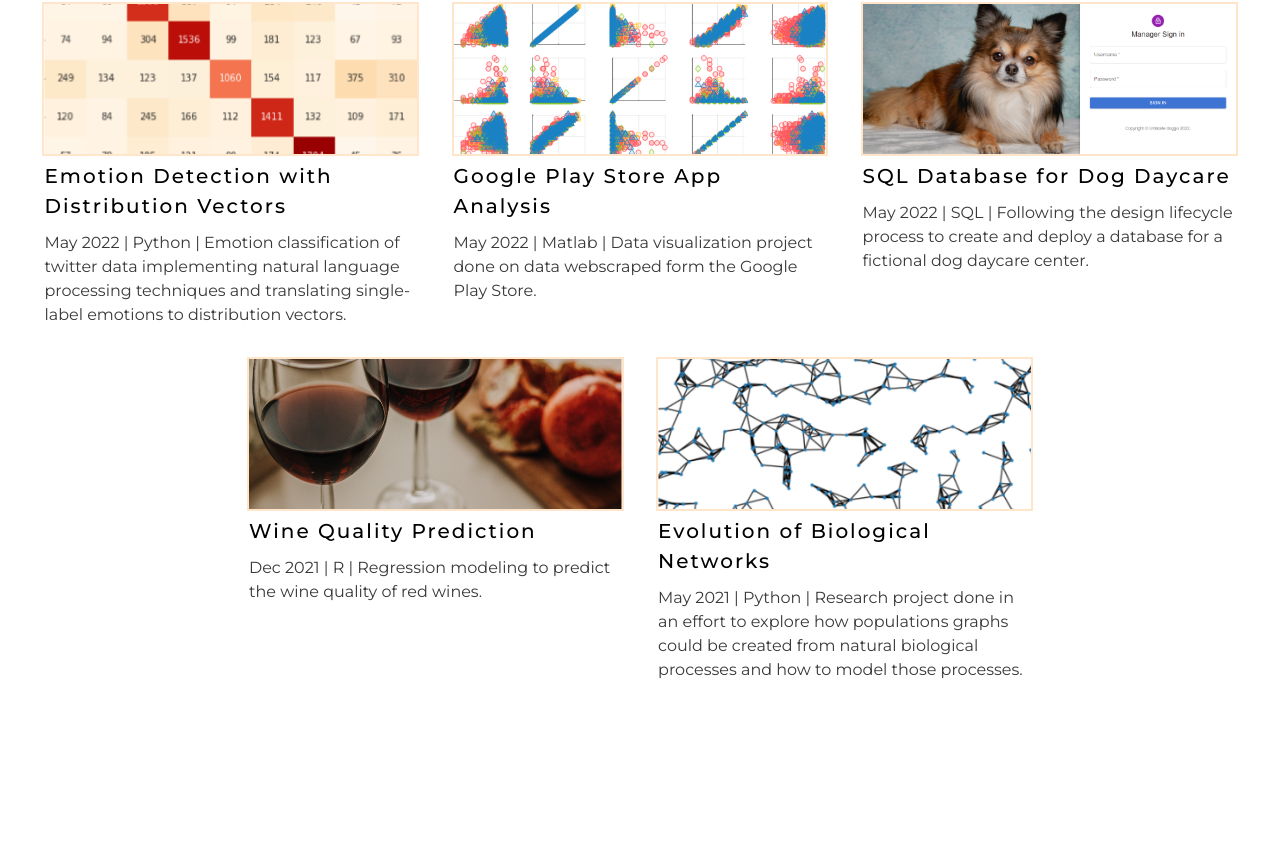
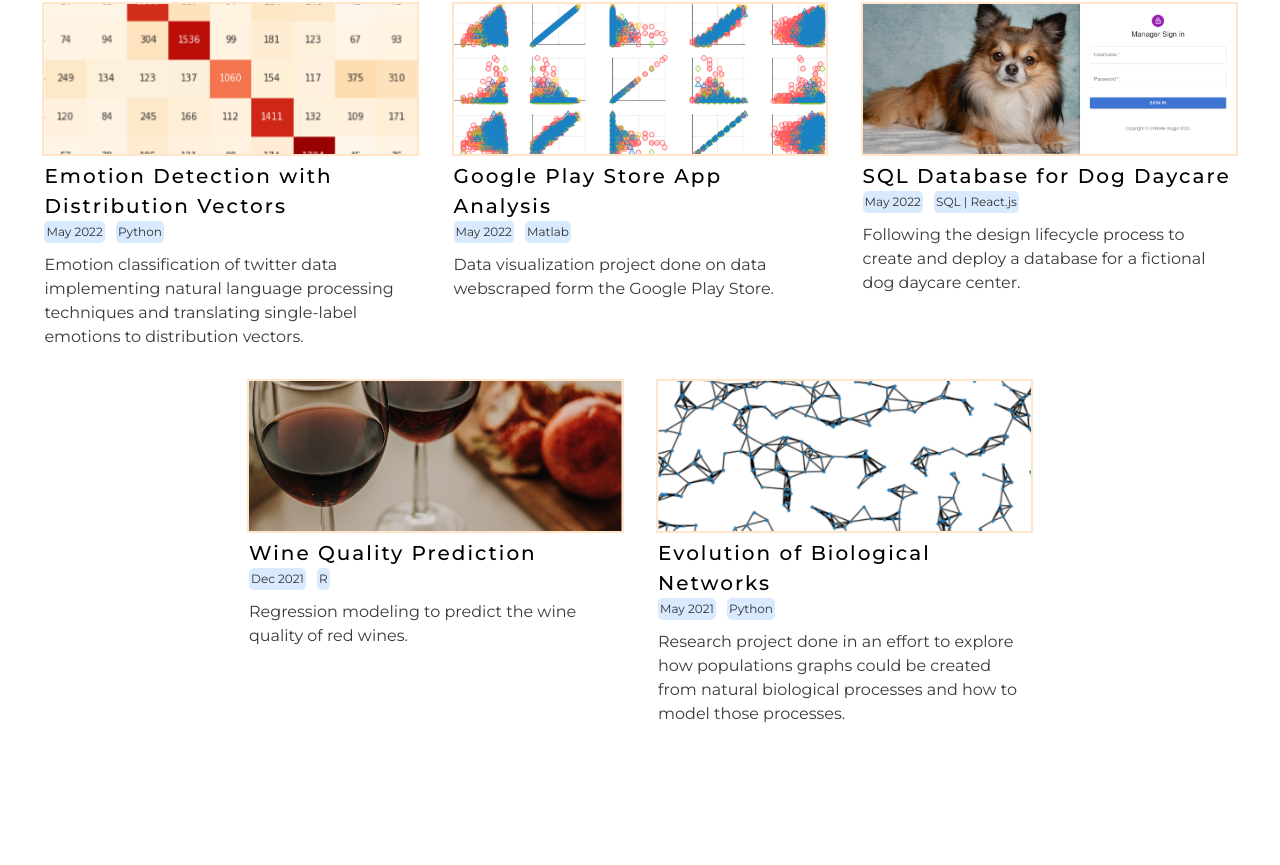
Before and after one commit to shayna-gaulden/portfolio, a React (Create React App) app: page / in a window 1280 px wide. Shown: the part 675-1540 px from the top of the page. Built offline with nearby package versions, Linux system fonts and the light colour scheme.

Commit message:
adjusted colors and reformated proj preview details

```diff
--- a/public/index.html
+++ b/public/index.html
@@ -7,7 +7,7 @@
     <meta name="theme-color" content="#000000" />
     <meta
       name="description"
-      content="Web site created using create-react-app"
+      content="Shayna Gaulden's portfolio website"
     />
 
     <link rel="preconnect" href="https://fonts.googleapis.com">
--- a/src/App.css
+++ b/src/App.css
@@ -391,6 +391,22 @@ body {
   min-height: 150px;
   width: 31%;
 }
+.proj-link:hover,
+.proj-link:focus {
+  background-color: #fff0e0;
+}
+.proj-prev-detail-div{
+  display: flex;
+  flex-direction: row;
+  gap: 3%
+}
+.proj-prev-details{
+  background-color: #d9eaff;
+  color: #323232;
+  padding: 2px;
+  font-size: 12px;
+  border-radius: 5px;
+}
 
 .table {
   display: flex;
@@ -498,7 +514,7 @@ hr.basic {
   flex-wrap: wrap;
 }
 .skill-button {
-  background-color: #ffe5c9;
+  background-color: #d9eaff;
   border-radius: 8px;
   box-sizing: border-box;
   color: #000000;
--- a/src/assets/projdata.js
+++ b/src/assets/projdata.js
@@ -34,36 +34,46 @@ export const ProjectData = [
     img: proj5,
     title: "Emotion Detection with Distribution Vectors",
     subtitle:
-      "May 2022 | Python | Emotion classification of twitter data implementing natural language processing techniques and translating single-label emotions to distribution vectors.",
+      "Emotion classification of twitter data implementing natural language processing techniques and translating single-label emotions to distribution vectors.",
     link: "/emotion-distribution-vectors",
+    date: "May 2022",
+    skills: "Python",
   },
   {
     img: proj3,
     title: "Google Play Store App Analysis",
     subtitle:
-      "May 2022 | Matlab | Data visualization project done on data webscraped form the Google Play Store.",
+      "Data visualization project done on data webscraped form the Google Play Store.",
     link: "/app-analysis",
+    date: "May 2022",
+    skills: "Matlab",
   },
   {
     img: proj4,
     title: "SQL Database for Dog Daycare",
     subtitle:
-      "May 2022 | SQL | Following the design lifecycle process to create and deploy a database for a fictional dog daycare center.",
+      "Following the design lifecycle process to create and deploy a database for a fictional dog daycare center.",
     link: "/pawsitive",
+    date: "May 2022",
+    skills: "SQL | React.js",
   },
   {
     img: proj2,
     title: "Wine Quality Prediction",
     subtitle:
-      "Dec 2021 | R | Regression modeling to predict the wine quality of red wines.",
+      "Regression modeling to predict the wine quality of red wines.",
     link: "/wine-quality",
+    date: "Dec 2021",
+    skills: "R",
   },
   {
     img: proj1,
     title: "Evolution of Biological Networks",
     subtitle:
-      "May 2021 | Python | Research project done in an effort to explore how populations graphs could be created from natural biological processes and how to model those processes.",
+      "Research project done in an effort to explore how populations graphs could be created from natural biological processes and how to model those processes.",
     link: "/evolution-biologicial-networks",
+    date: "May 2021",
+    skills: "Python",
   },
 ];
 
--- a/src/components/proj-preview.js
+++ b/src/components/proj-preview.js
@@ -1,7 +1,7 @@
 import React from "react";
 import { Link } from 'react-router-dom';
 
-const ProjPreview = ({ img, title, subtitle, link }) => {
+const ProjPreview = ({ img, title, subtitle, link, date, skills }) => {
     return (
       <Link to={link} className="proj-link">
         <div className="proj-sub-container" to={link}>
@@ -14,12 +14,12 @@ const ProjPreview = ({ img, title, subtitle, link }) => {
           </div>
 
           <div className="proj-text">
-            {/* <Link to={link} className="mini-title"> */}
             <h1 className="mini-title-proj">{title}</h1>
-            {/* </Link> */}
-            {/* <Link to={link} className="mini-subtitle"> */}
+            <div className="proj-prev-detail-div">
+              <h1 className="proj-prev-details">{date}</h1>
+              <h1 className="proj-prev-details">{skills}</h1>
+            </div>
             <h1 className="mini-subtitle-proj">{subtitle}</h1>
-            {/* </Link> */}
           </div>
         </div>
       </Link>
--- a/src/pages/home.js
+++ b/src/pages/home.js
@@ -74,6 +74,8 @@ const Home = () => {
                 title={el.title}
                 subtitle={el.subtitle}
                 link={el.link}
+                date={el.date}
+                skills={el.skills}
               />
             );
           })}
```
